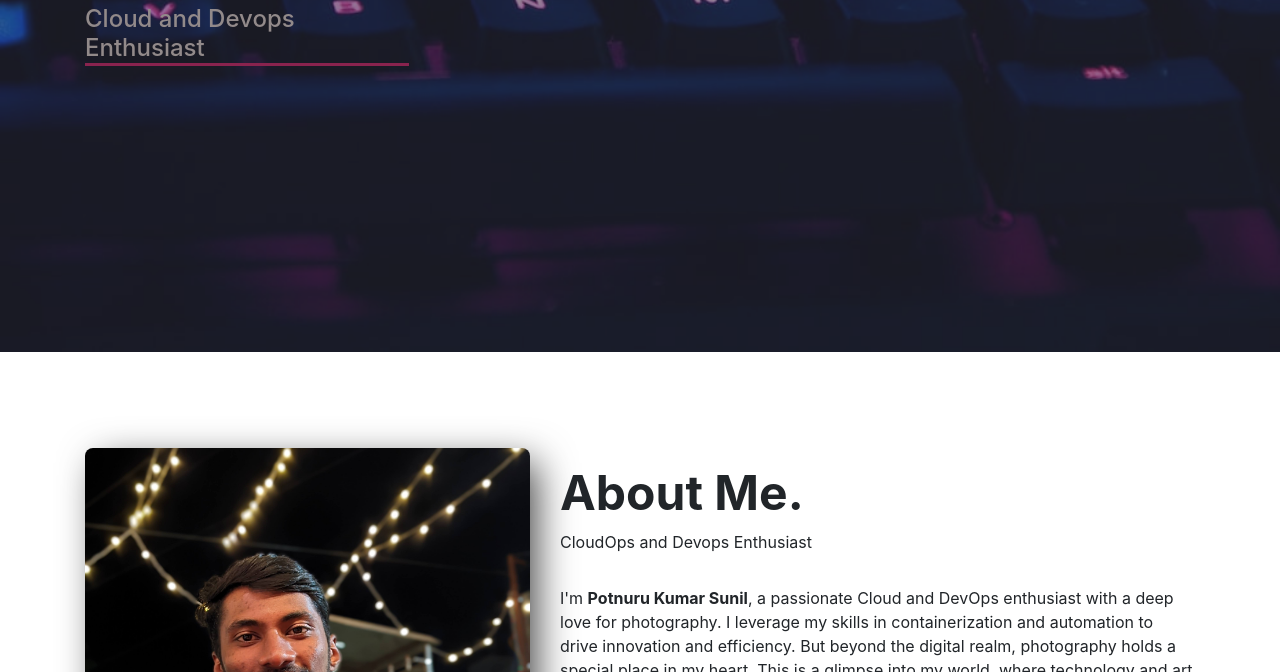
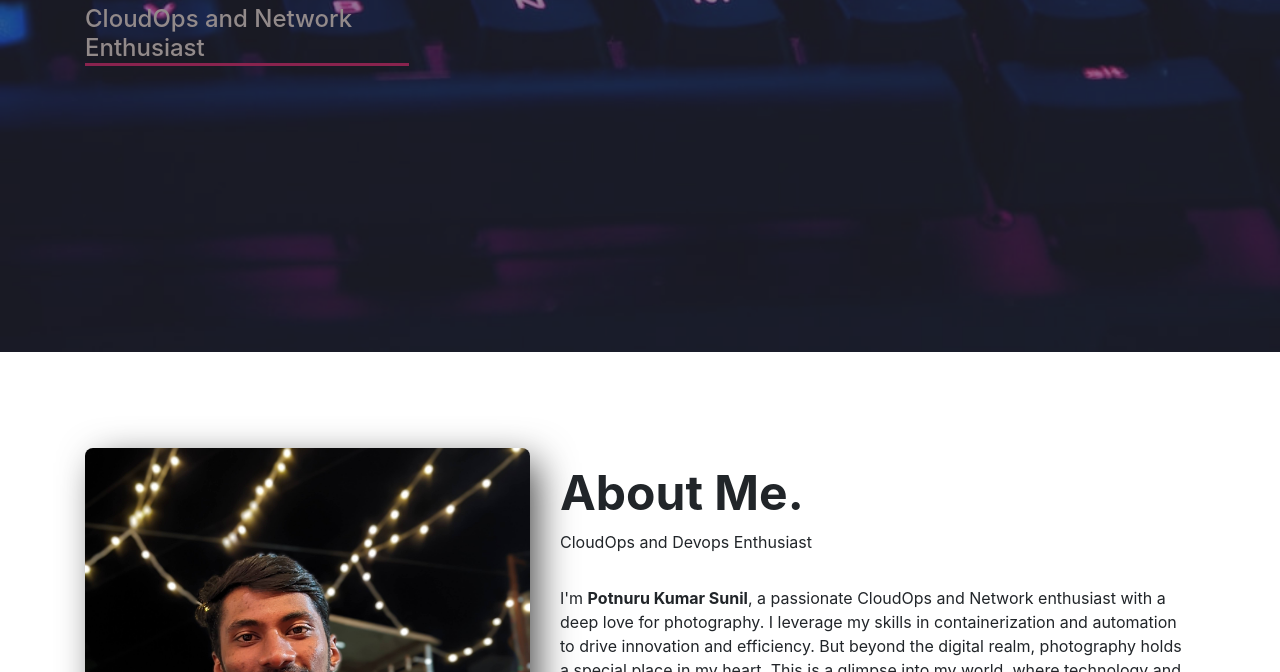
Before and after one commit to PotnuruKumarSunil/trial_portfolio, a plain HTML site: page index.html in a window 1280 px wide. Shown: the part 448-1120 px from the top of the page. Drawn offline with nearby package versions, Linux system fonts and the light colour scheme.

Commit message:
Update index.html about networking

```diff
--- a/index.html
+++ b/index.html
@@ -57,7 +57,7 @@
                         Potnuru Kumar Sunil
                     </h3>
                     <h4>
-                        Cloud and Devops Enthusiast
+                        CloudOps and Network Enthusiast
                     </h4>
                 </div>
             </div>
@@ -77,8 +77,8 @@
                     <h2>About Me.</h2>
                     <p>CloudOps and Devops Enthusiast</p>
                     <p class="py-3">I'm <span class="font-weight-bold">Potnuru Kumar Sunil</span>, a passionate
-                        <span>Cloud and
-                            DevOps</span>
+                        <span>CloudOps and
+                            Network</span>
                         enthusiast with a deep love for
                         <span>photography</span>. I leverage my skills in containerization and automation to drive
                         innovation and
@@ -221,6 +221,10 @@
                             Working Env.
                         </h5>
                         <p class="text-center">RHEL<br>CentOS<br>Ubuntu<br>Windows</p>
+                        <h5 class="text-center font-weight-bold py-3">
+                            Networking
+                        </h5>
+                        <p class="text-center">NMAP<br>Packet Tracer<br>Wireshark</p>
                     </div>
                 </div>
             </div>
```
